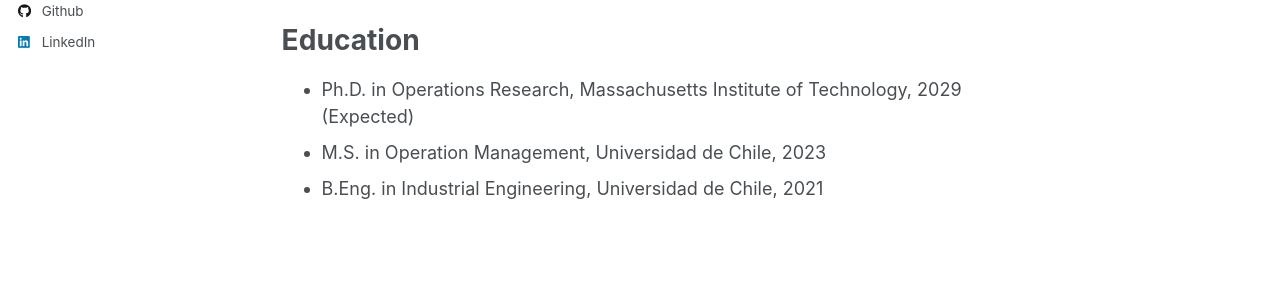
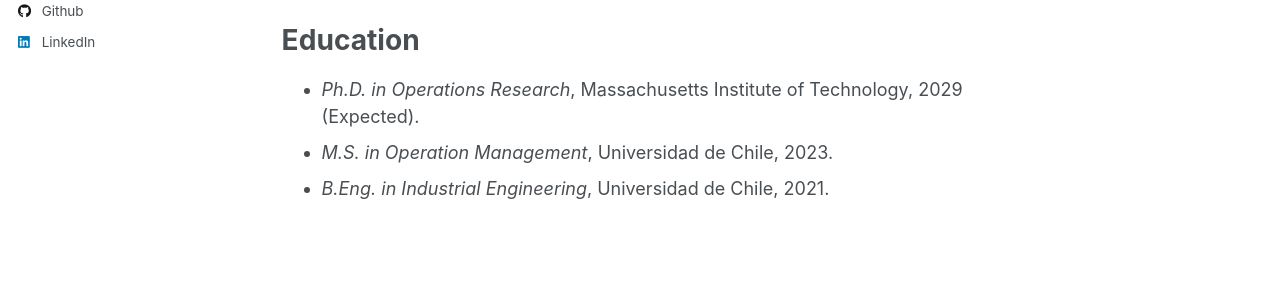
Before and after one commit to nicacevedo/nicacevedo.github.io, a Jekyll site: the page built from _pages/about.md, in a window 1280 px wide and 1069 px high. Shown: the part 468-756 px from the top of the window. Built offline with Jekyll 4.4.1, drawn with Linux system fonts in a browser that asks for light colours.

```diff
--- a/_pages/about.md
+++ b/_pages/about.md
@@ -13,6 +13,6 @@ Beyond academia, I have several passions that are very important to me, includin
 
 # Education
 
-- Ph.D. in Operations Research, Massachusetts Institute of Technology, 2029 (Expected)
-- M.S. in Operation Management, Universidad de Chile, 2023
-- B.Eng. in Industrial Engineering, Universidad de Chile, 2021
+- _Ph.D. in Operations Research_, Massachusetts Institute of Technology, 2029 (Expected).
+- _M.S. in Operation Management_, Universidad de Chile, 2023.
+- _B.Eng. in Industrial Engineering_, Universidad de Chile, 2021.
```
